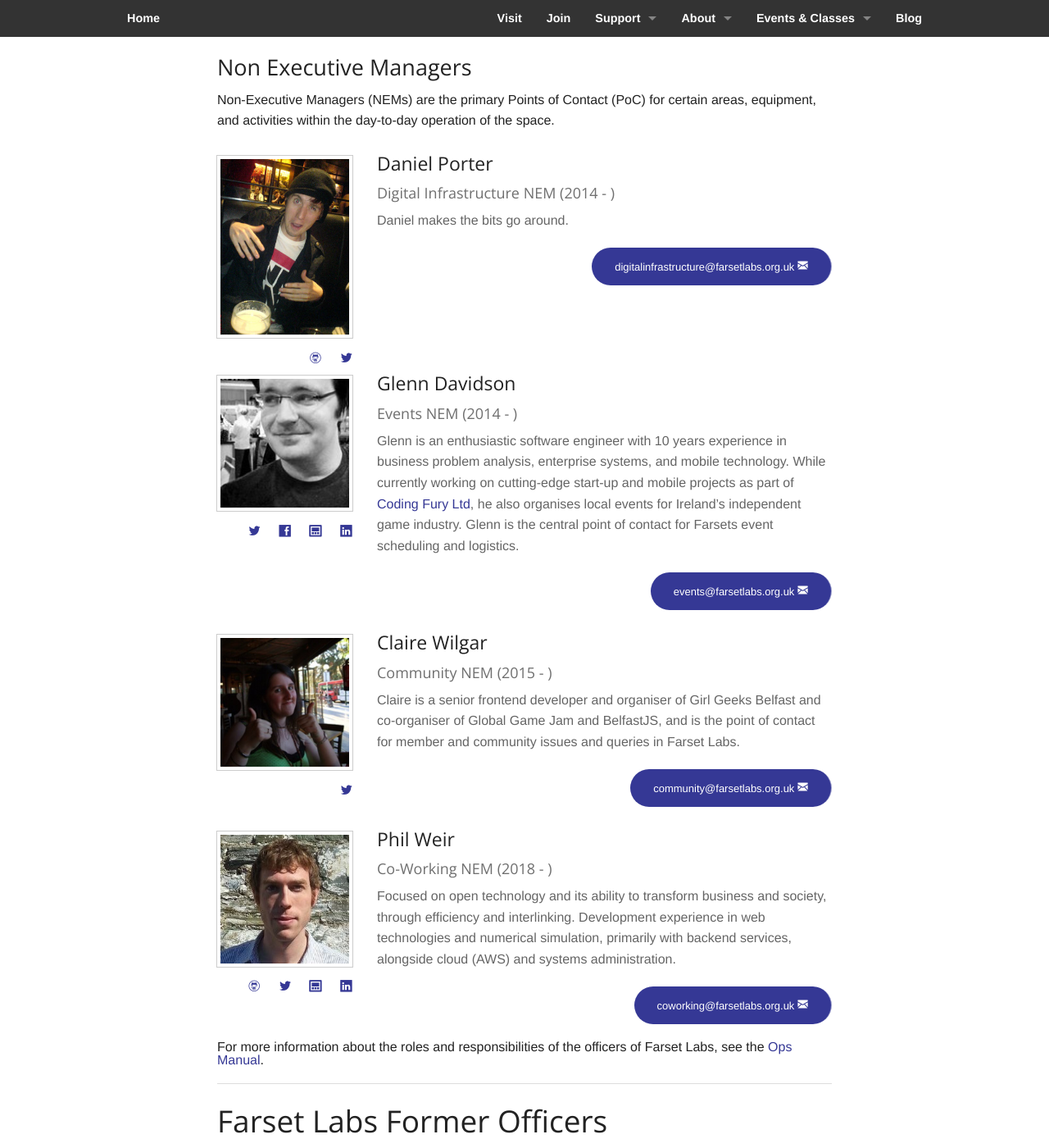
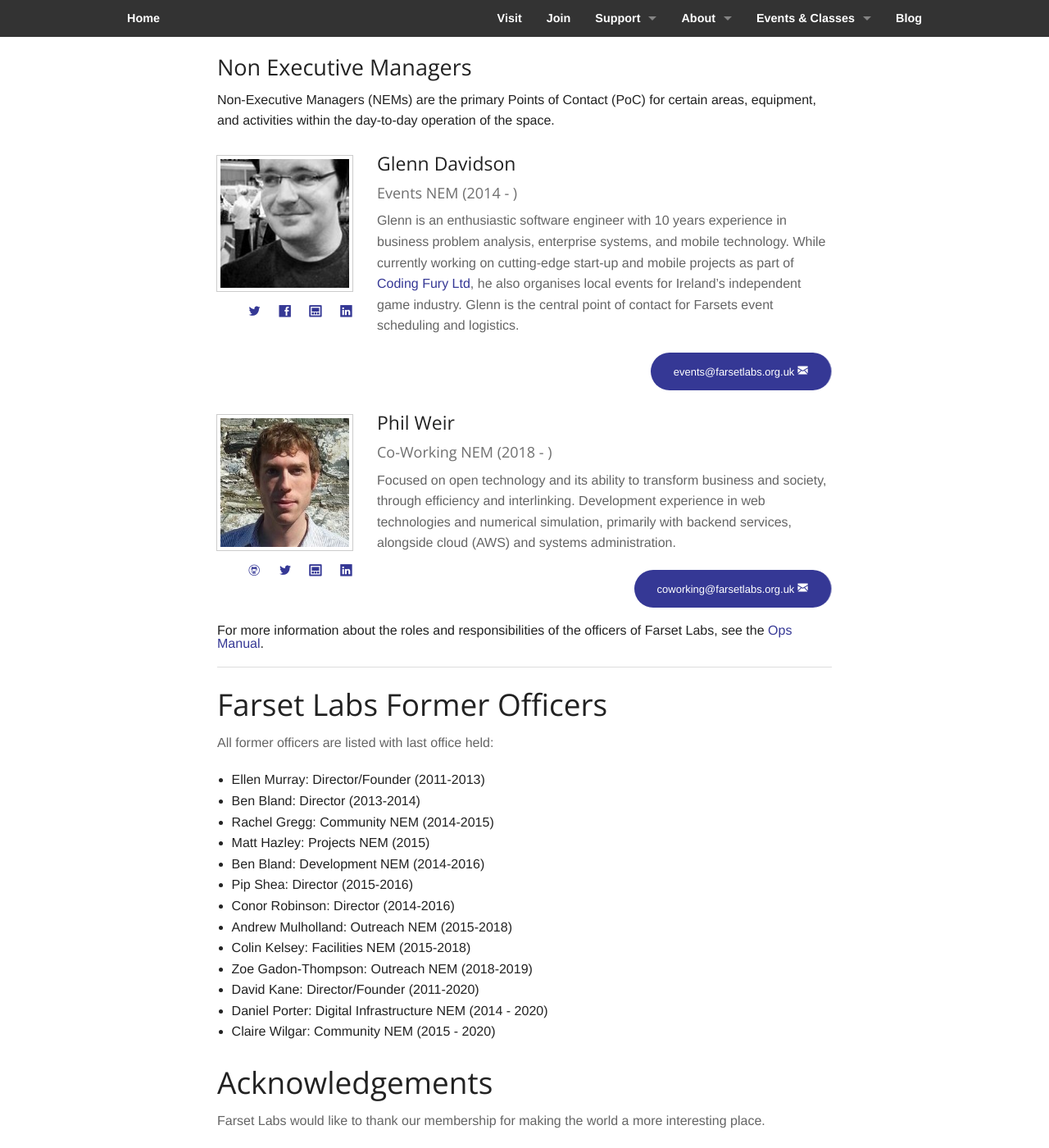
Before and after one commit to FarsetLabs/farsetlabs.github.io, a Jekyll site: the page built from about/index.html, in a window 1280 px wide and 1400 px high, scrolled down 1596 px. Shown: the whole window at 82% size. Built offline with Jekyll 4.4.1, drawn with Linux system fonts in a browser that asks for light colours; nearby versions of some CDN libraries.

Commit message:
[No Issue] Transfer DP and CW from Current to Former Officers (#311)

```diff
--- a/_config.yml
+++ b/_config.yml
@@ -68,16 +68,6 @@ officers:
     linkedin: "artemiy-kondratiev"
     github: "awflwafl"
 
-  - name: Daniel Porter
-    username: porter
-    year: 2014 -
-    title: "Digital Infrastructure NEM"
-    email: "digitalinfrastructure@farsetlabs.org.uk"
-    discourse: "stealthii"
-    blurb: "Daniel makes the bits go around."
-    twitter: "stealthii"
-    github: "stealthii"
-
   - name: Glenn Davidson
     username: davidson
     year: 2014 -
@@ -90,15 +80,6 @@ officers:
     website: "https://blitter.co.uk"
     linkedin: "glennrdavidson"
 
-  - name: Claire Wilgar
-    username: wilgar
-    year: 2015 -
-    title: "Community NEM"
-    blurb: "Claire is a senior frontend developer and organiser of Girl Geeks Belfast and co-organiser of Global Game Jam and BelfastJS, and is the point of contact for member and community issues and queries in Farset Labs."
-    email: "community@farsetlabs.org.uk"
-    discourse: "clairebones"
-    twitter: "clairedotw"
-
   - name: Phil Weir
     username: philtweir
     year: 2018 -
--- a/about/index.html
+++ b/about/index.html
@@ -101,6 +101,8 @@ haschildren: True
       <li>Colin Kelsey: Facilities NEM (2015-2018)</li>
       <li>Zoe Gadon-Thompson: Outreach NEM (2018-2019)</li>
       <li>David Kane: Director/Founder (2011-2020)</li>
+      <li>Daniel Porter: Digital Infrastructure NEM (2014 - 2020)</li>
+      <li>Claire Wilgar: Community NEM (2015 - 2020)</li>
     </ul>
     </div>
 </div>
```
